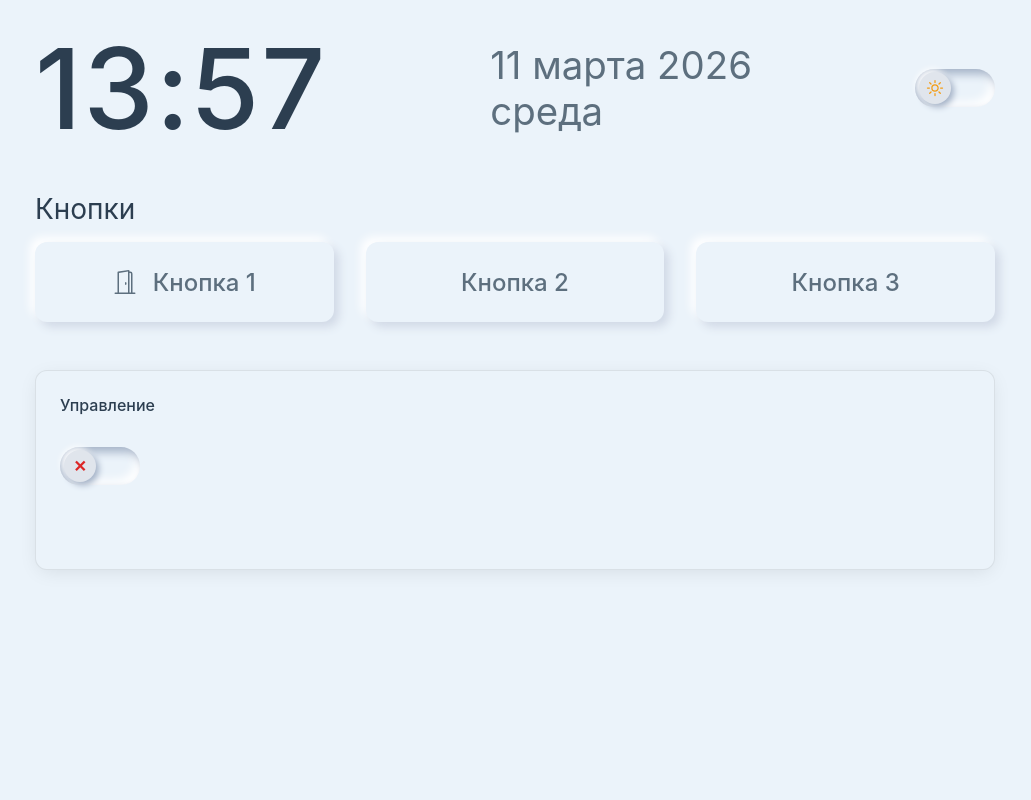
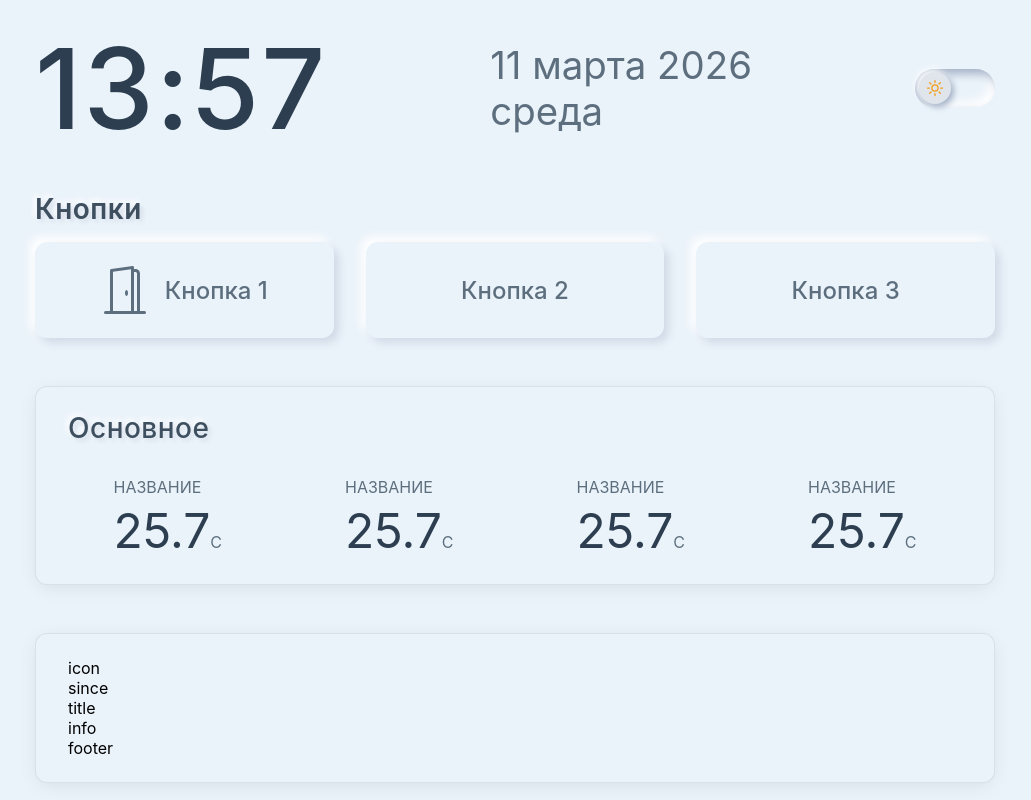
Before and after one commit to abdild/smart_home_dashboard, a plain HTML site: page index.html in a window 1280 px wide. Shown: the whole page, without its empty margins (125-1156 px from the left). Drawn offline with Linux system fonts and the light colour scheme.

Commit message:
device card

```diff
--- a/index.html
+++ b/index.html
@@ -40,7 +40,7 @@
         <div class="content">
             <div class="block">
                 <div class="block-title">Кнопки</div>
-                <div class="block-scenaries">
+                <div class="block-buttons">
                     <div class="button-item">
                         <input type="checkbox" id="scenario1" class="button-checkbox">
                         <label for="scenario1" class="button-label">
@@ -64,10 +64,49 @@
                 </div>
             </div>
 
-            <!-- Карточка с новым переключателем -->
+            <!-- Карточка с основными покааателями -->
+            <div class="card">
+                <div class="card-title">Основное</div>
+                <div class="indicators">
+                    <div class="indicator">
+                        <div class="indicator-title">название</div>
+                        <div class="indicator-value">25.7<span class="indicator-unit">C</span></div>
+                    </div>
+                    <div class="indicator">
+                        <div class="indicator-title">название</div>
+                        <div class="indicator-value">25.7<span class="indicator-unit">C</span></div>
+                    </div>
+                    <div class="indicator">
+                        <div class="indicator-title">название</div>
+                        <div class="indicator-value">25.7<span class="indicator-unit">C</span></div>
+                    </div>
+                    <div class="indicator">
+                        <div class="indicator-title">название</div>
+                        <div class="indicator-value">25.7<span class="indicator-unit">C</span></div>
+                    </div>
+                </div>
+            </div>
+
+            <!-- Управление прибором/оборудованием -->
+            <div class="card">
+                <div class="devices">
+                    <div class="device">
+                        <div class="device-header">
+                            <div class="device-icon">icon</div>
+                            <div class="device-since">since</div>
+                        </div>
+                        <div class="device-title">title</div>
+                        <div class="device-info">info</div>
+                        <div class="device-footer">
+                            footer
+                        </div>
+                    </div>
+                </div>
+            </div>
+
+            <!-- Карточка с камерой -->
             <div class="card camera">
                 <div class="card-title">Управление</div>
-                <!-- Переключатель, стилизованный под theme-toggle -->
                 <div class="switch" id="deviceSwitch" role="switch" aria-checked="false" tabindex="0">
                     <span class="icon-off">✕</span>
                     <span class="icon-on">✓</span>
--- a/style.css
+++ b/style.css
@@ -34,13 +34,9 @@ body.light-theme {
 
     /* Яркие цвета для светлой темы */
     --info-color: #0066CC;
-    /* Яркий синий */
     --success-color: #00A86B;
-    /* Насыщенный зеленый */
     --danger-color: #DC2626;
-    /* Яркий красный */
     --warning-color: #F59E0B;
-    /* Насыщенный оранжевый */
 
     --icon-color-sun: #f39c12;
     --icon-color-moon: #f1c40f;
@@ -57,15 +53,11 @@ body.dark-theme {
     --border-color: rgba(255, 255, 255, 0.08);
     --card-shadow: 0px 4px 20px -4px rgba(0, 0, 0, 0.3);
 
-    /* Яркие цвета для темной темы (более светлые/неоновые оттенки) */
+    /* Яркие цвета для темной темы */
     --info-color: #60A5FA;
-    /* Светлый синий */
     --success-color: #4ADE80;
-    /* Светлый зеленый */
     --danger-color: #F87171;
-    /* Светлый красный */
     --warning-color: #FBBF24;
-    /* Светлый оранжевый/желтый */
 
     --icon-color-sun: #f39c12;
     --icon-color-moon: #f1c40f;
@@ -180,13 +172,20 @@ body.dark-theme .theme-toggle::before {
 }
 
 .block-title {
-    font-size: 1.75rem;
+    font-size: clamp(1.25rem, 4vw, 1.75rem);
+    font-weight: 600;
     color: var(--primary-text-color);
+    text-shadow:
+        3px 3px 5px var(--neumo-shadow-dark),
+        -3px -3px 5px var(--neumo-shadow-light);
+    opacity: 0.9;
+    letter-spacing: 0.5px;
 }
 
 /* Стандартная карточка */
 .card {
     width: 100%;
+    padding: 1.5rem 2rem;
     background-color: var(--card-background-color);
     box-shadow: var(--card-shadow);
     border-radius: var(--border-radius);
@@ -196,6 +195,7 @@ body.dark-theme .theme-toggle::before {
     flex-shrink: 0;
     display: flex;
     flex-direction: column;
+    gap: clamp(1rem, 3vw, 2rem);
 }
 
 .card.camera {
@@ -203,13 +203,17 @@ body.dark-theme .theme-toggle::before {
     min-height: 200px;
     display: flex;
     flex-direction: column;
-    gap: 2rem;
 }
 
 .card-title {
-    font-size: 1rem;
+    font-size: clamp(1.25rem, 4vw, 1.75rem);
     font-weight: 500;
     color: var(--primary-text-color);
+    text-shadow:
+        3px 3px 5px var(--neumo-shadow-dark),
+        -3px -3px 5px var(--neumo-shadow-light);
+    opacity: 0.9;
+    letter-spacing: 0.5px;
 }
 
 /* Стили для чекбоксов-кнопок сценариев */
@@ -228,15 +232,16 @@ body.dark-theme .theme-toggle::before {
 
 .button-label {
     display: flex;
+    flex-wrap: wrap;
     align-items: center;
     justify-content: center;
     width: 100%;
-    min-height: 5rem;
-    gap: 1rem;
-    /* aspect-ratio: 1 / 1; */
+    padding: 1.5rem 2rem;
+    min-height: clamp(3rem, 10vw, 5rem);
+    gap: clamp(0.5rem, 2vw, 1rem);
     background: var(--primary-background-color);
     border-radius: var(--border-radius);
-    font-size: clamp(1rem, 5vw, 1.5rem);
+    font-size: clamp(0.875rem, 4vw, 1.5rem);
     font-weight: 500;
     color: var(--secondary-text-color);
     cursor: pointer;
@@ -247,8 +252,8 @@ body.dark-theme .theme-toggle::before {
 }
 
 .button-label svg {
-    width: 1em;
-    height: 1em;
+    width: 2em;
+    height: 2em;
     font-size: inherit;
     fill: currentColor;
 }
@@ -283,13 +288,13 @@ body.dark-theme .button-checkbox:checked+.button-label {
 }
 
 /* Блок сценариев */
-.block-scenaries {
+.block-buttons {
     display: grid;
     grid-template-columns: repeat(3, 1fr);
-    gap: 2rem;
+    gap: clamp(1rem, 3vw, 2rem);
 }
 
-/* Неоморфный переключатель (Switch) - стилизованный под theme-toggle */
+/* Неоморфный переключатель (Switch) */
 .switch {
     width: 80px;
     height: 38px;
@@ -372,6 +377,37 @@ body.dark-theme .switch::before {
     box-shadow: 3px 3px 6px #1a1e24, -3px -3px 6px #404854;
 }
 
+.indicators {
+    display: flex;
+    flex-direction: row;
+    flex-wrap: wrap;
+    justify-content: space-around;
+    gap: clamp(1rem, 3vw, 2rem);
+}
+
+.indicator {
+    display: flex;
+    flex-direction: column;
+    gap: clamp(0.05rem, 0.25rem, 0.5rem);
+}
+
+.indicator-title {
+    text-transform: uppercase;
+    color: var(--secondary-text-color) ;
+}
+
+.indicator-value{
+    font-size: 3rem;
+    font-weight: 400;
+    color: var(--primary-text-color) ;
+}
+
+.indicator-unit{
+    font-size: 1rem;
+    font-weight: 400;
+    color: var(--secondary-text-color) ;
+}
+
 /* Адаптивность для планшетов */
 @media (max-width: 768px) {
     .container {
@@ -382,16 +418,12 @@ body.dark-theme .switch::before {
         gap: 3rem;
     }
 
+    .card, .button-label {
+        padding: 1.25rem 1.5rem;
+    }
+
     .block {
         gap: 1rem;
-    }
-
-    .block-title {
-        font-size: 1.5rem;
-    }
-
-    .block-scenaries {
-        gap: 1.75rem;
     }
 
     .time {
@@ -413,16 +445,12 @@ body.dark-theme .switch::before {
         gap: 2.5rem;
     }
 
+
+    .card, .button-label {
+        padding: 1rem 1.25rem;
+    }
     .block {
-        gap: 0.75em;
-    }
-
-    .block-title {
-        font-size: 1rem;
-    }
-
-    .block-scenaries {
-        gap: 1rem;
+        gap: 0.75rem;
     }
 
     .time {
@@ -433,14 +461,8 @@ body.dark-theme .switch::before {
         font-size: 0.9rem;
     }
 
-    .button-label {
-        font-size: 1.2rem;
-        min-height: 50px;
-    }
-
     .card.camera {
         padding: 1rem;
         min-height: 150px;
-        gap: 1rem;
     }
 }
```
